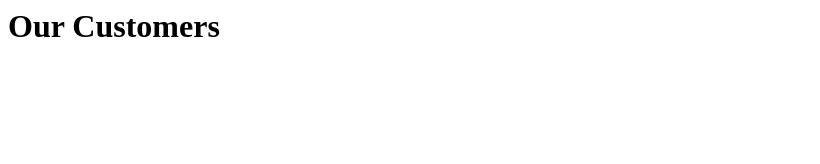
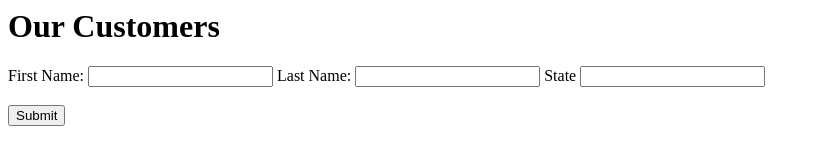
Before and after one commit to JadonTallapally/INST377-Week13-sampleapp, a website: page public/Customers.html in a window 1280 px wide. Shown: the whole page, without its empty margins (0-820 px from the left). Drawn offline with Linux system fonts and the light colour scheme; no server answers.

Commit message:
Adding ability

```diff
--- a/public/Customers.html
+++ b/public/Customers.html
@@ -6,6 +6,21 @@
 
 <body>
     <h1>Our Customers</h1>
+    <form onsubmit="createCustomer()"; return false>
+        <label for="firstName">First Name:</label>
+        <input type="text" id="firstName">
+
+        <label for="lastName">Last Name:</label>
+        <input type="text" id="LastName">
+
+        <label for="state">State</label>
+        <input type="text" id="state">
+
+        <br>
+        <br>
+        <input type="submit" name="Add Customer">
+
+    </form>
 </body>
 
 </html>
--- a/public/Customers.js
+++ b/public/Customers.js
@@ -1,3 +1,20 @@
+async function createCustomer() {
+    await fetch(`/customer`, {
+        method: 'POST',
+        body: JSON.stringify({
+            firstName: `${document.getElementById('firstName').value}`,
+            lastName: `${document.getElementById('lastName').value}`,
+            state: `${document.getElementById('state').value}`,
+    }),
+    headers: {
+        'content.type': 'application/json'
+    }
+    }).then((result) => result.json());
+
+    await loadCustomerData();
+}
+
+
 async function loadCustomerData() {
     await fetch('/customers')
         .then((result) => result.json())
@@ -40,7 +57,13 @@ async function loadCustomerData() {
             table.appendChild(customerTableRow)
             })
 
+            const preExistingTable = document.getElementById('customerInfo')
+            if (preExistingTable) {
+                preExistingTable.remove
+            }
+
             document.body.appendChild(table);
+
         })
 }
 
```
